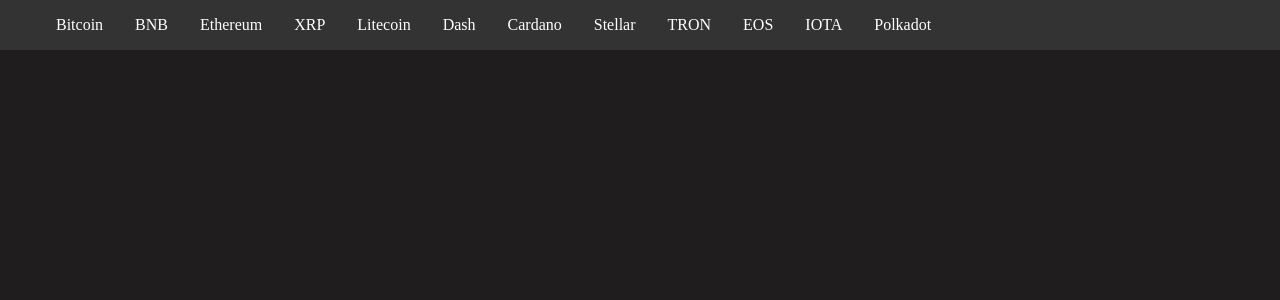
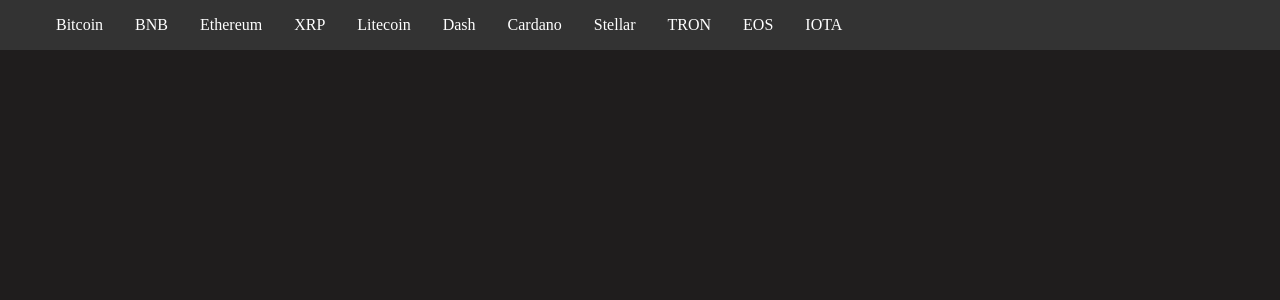
Before and after one commit to panostraf/stock_alerts, a Flask app: template app/templates/index.html in a window 1280 px wide. Shown: the top 300 px of the page. Run offline with Flask 2, Linux system fonts and the light colour scheme; the template is opened without the code that fills it, so the values that code supplies are empty.

Commit message:
update packages

```diff
--- a/app/templates/navbar.html
+++ b/app/templates/navbar.html
@@ -12,6 +12,6 @@
     <li><a class="dropdown-item" method="post" action="/results" name="ticker" href="/results/TRON">TRON</a></li>
     <li><a class="dropdown-item" method="post" action="/results" name="ticker" href="/results/EOS">EOS</a></li>
     <li><a class="dropdown-item" method="post" action="/results" name="ticker" href="/results/IOTA">IOTA</a></li>
-    <li><a class="dropdown-item" method="post" action="/results" name="ticker" href="/results/IOTA">Polkadot</a></li>
+    <!-- <li><a class="dropdown-item" method="post" action="/results" name="ticker" href="/results/IOTA">Polkadot</a></li>   -->
 </ul>
 </nav>
--- a/requirements.txt
+++ b/requirements.txt
@@ -18,7 +18,7 @@ fonttools==4.28.4
 gunicorn==20.1.0
 idna==3.3
 importlib-resources==5.4.0
-investpy==1.0.7
+investpy==1.0.8
 ipykernel==6.6.0
 ipython==7.30.1
 ipython-genutils==0.2.0
```
